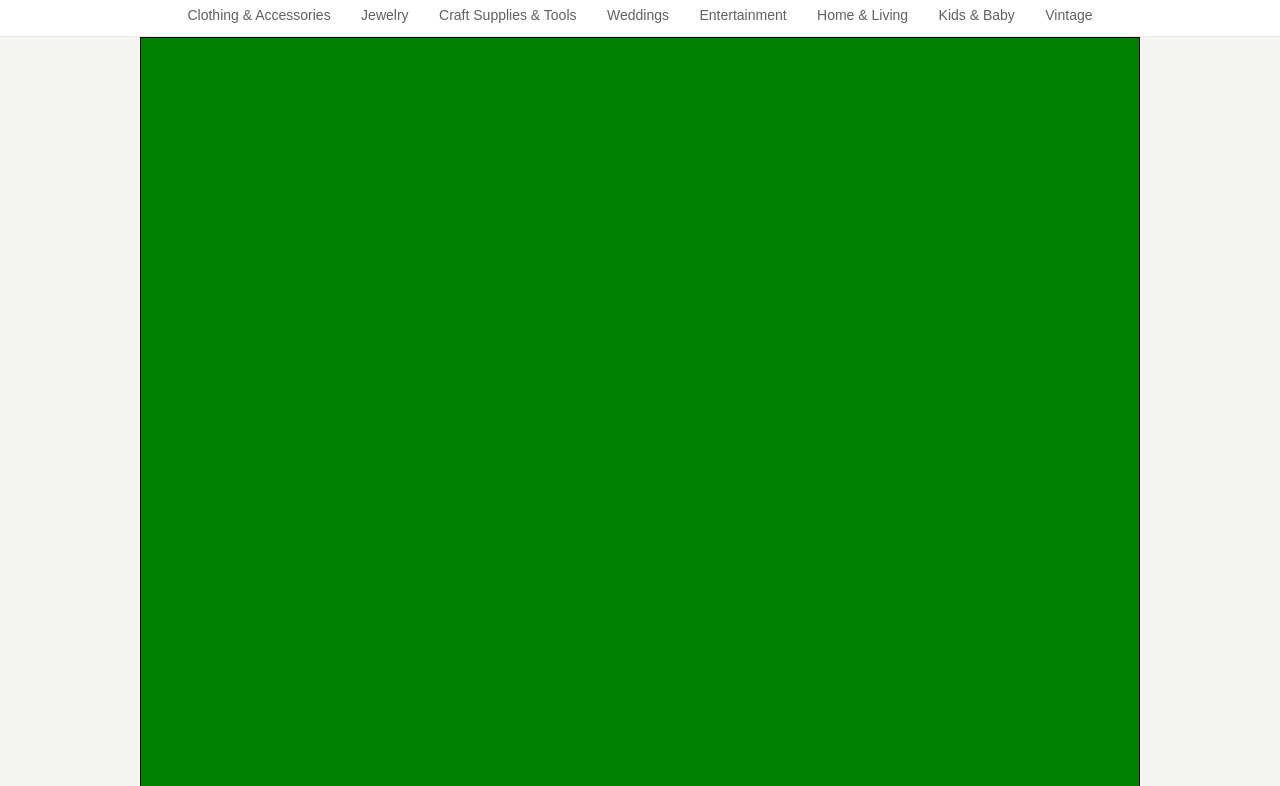
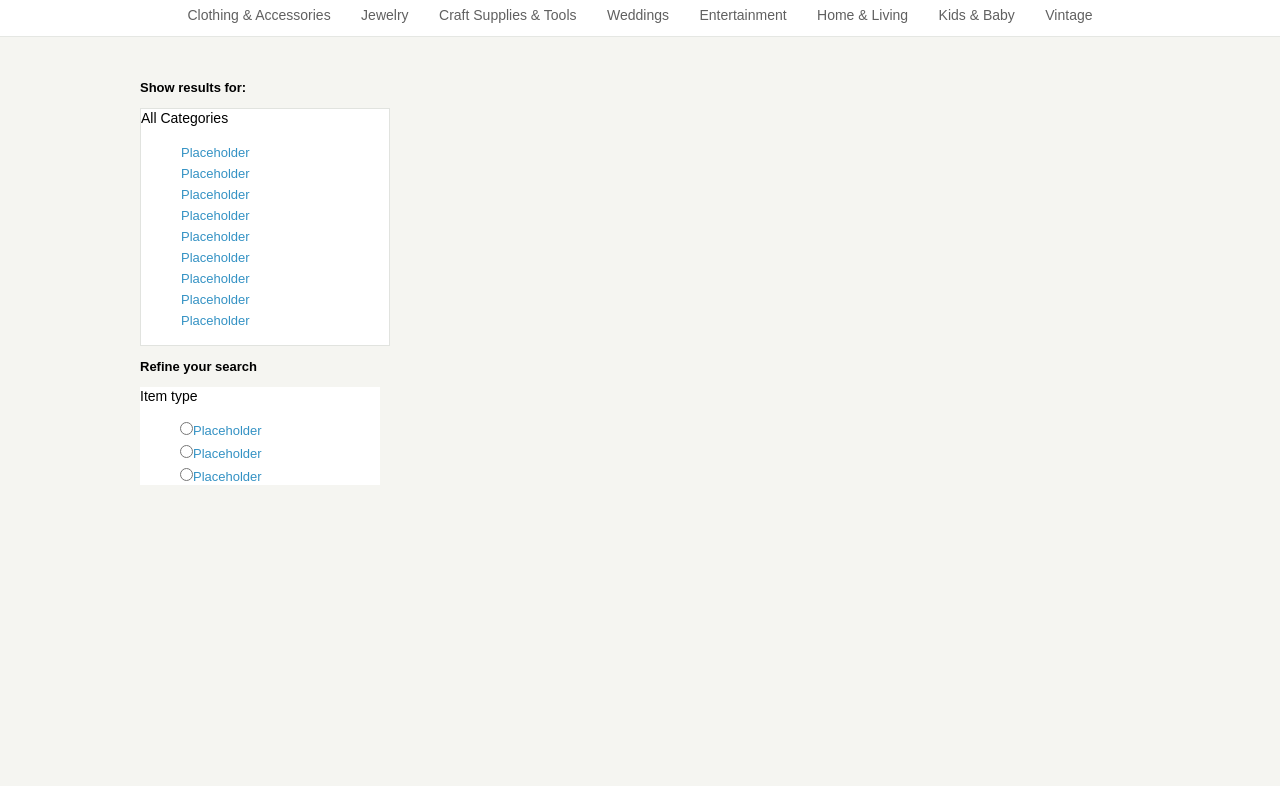
Before and after one commit to AirForcePierce/etsyproject, a website: page index.html in a window 1280 px wide. Shown: the part 83-869 px from the top of the page. Drawn offline with Linux system fonts and the light colour scheme.

Commit message:
adding menus on the left side still need to adjust positions

```diff
--- a/index.html
+++ b/index.html
@@ -44,7 +44,44 @@
 
   <div class="belowcontent">
     <div class="content">
+      <div class="clearbar">
+        </div>
+      <div class="allmenus">
+        <div class="firstmenu">
+          <h3 class="showresults">Show results for:</h3>
+          <div class="menuone">
+            <span class="allcats">All Categories</span>
+            <ul>
+              <li><a href="#">Placeholder</a></li>
+              <li><a href="#">Placeholder</a></li>
+              <li><a href="#">Placeholder</a></li>
+              <li><a href="#">Placeholder</a></li>
+              <li><a href="#">Placeholder</a></li>
+              <li><a href="#">Placeholder</a></li>
+              <li><a href="#">Placeholder</a></li>
+              <li><a href="#">Placeholder</a></li>
+              <li><a href="#">Placeholder</a></li>
+            </ul>
+          </div>
+          <h3 class="refineresults">Refine your search</h3>
+          <div class="menutwo">
+            <div class="radiobuttons">
+              <span class="itype">Item type</span>
+              <ul>
+                <li><label class="bubbles"><input class="radio" type="radio"><a href="#">Placeholder</a>
+                </label></li>
+                <li><label class="bubbles"><input class="radio" type="radio"><a href="#">Placeholder</a>
+                </label></li>
+                <li><label class="bubbles"><input class="radio" type="radio"><a href="#">Placeholder</a>
+                </label></li>
+              </ul>
+            </div>
+          </div>
+        </div>
+      </div>
+      <div class="piccontent">
 
+      </div>
     </div>
   </div>
 
--- a/scss/main.scss
+++ b/scss/main.scss
@@ -39,6 +39,7 @@ body {
   // border: 1px solid black;
   padding-top: 20px;
   vertical-align: middle;
+  margin-bottom: 20px;
   & input {
     // box-sizing: border-box;
     // float: left;
@@ -158,6 +159,96 @@ body {
   width: 1000px;
   height: 4000px;
   margin: 0 auto;
-  border: 1px solid black;
-  background-color: green;
+  // border: 1px solid black;
+  background-color: #F5F5F1;
 }
+
+.clearbar {
+  width: 1000px;
+  height: 30px;
+  background-color: #F5F5F1;
+}
+
+.allmenus {
+  width: 25%;
+  height: 4000px;
+  background-color: #F5F5F1;
+  margin-right: 0px;
+  float: left;
+}
+
+.showresults {
+  background-color: #F5F5F1;
+  text-alight: left;
+  font-size: 13px;
+}
+
+.allcats {
+  font-size: 14px;
+}
+
+.menuone {
+  background-color: white;
+  border: 1px solid #E1E3DF;
+
+  & ul {
+    list-style: none;
+    li {
+      margin-top: 3px;
+      margin-bottom: 3px;
+    & a {
+      text-decoration: none;
+      font-size: 13px;
+      color: #3492C4;
+      &active {
+        color: #3492C4;
+      }
+    }
+    }
+  }
+}
+
+.refineresults {
+  background-color: #F5F5F1;
+  text-alight: left;
+  font-size: 13px;
+}
+
+.bubbles {
+  display: inline;
+}
+
+.itype{
+  font-size: 14px;
+  padding-top: 4px;
+}
+
+.menutwo {
+  background-color: white;
+  border-right: 10px solid #F5F5F1;
+  & ul {
+    list-style: none;
+    li {
+      margin-top: 5px;
+      margin-bottom: 5px;
+    & a {
+      text-decoration: none;
+      font-size: 13px;
+      color: #3492C4;
+      &active {
+        color: #3492C4;
+      }
+    }
+    }
+  }
+}
+
+//Below Content Right Side
+
+.piccontent {
+  width: 75%;
+  height: 4000px;
+  // background-color: yellow;
+  margin-right: 0px;
+  float: right;
+}
```
Also changed, not shown: css/main.css.
